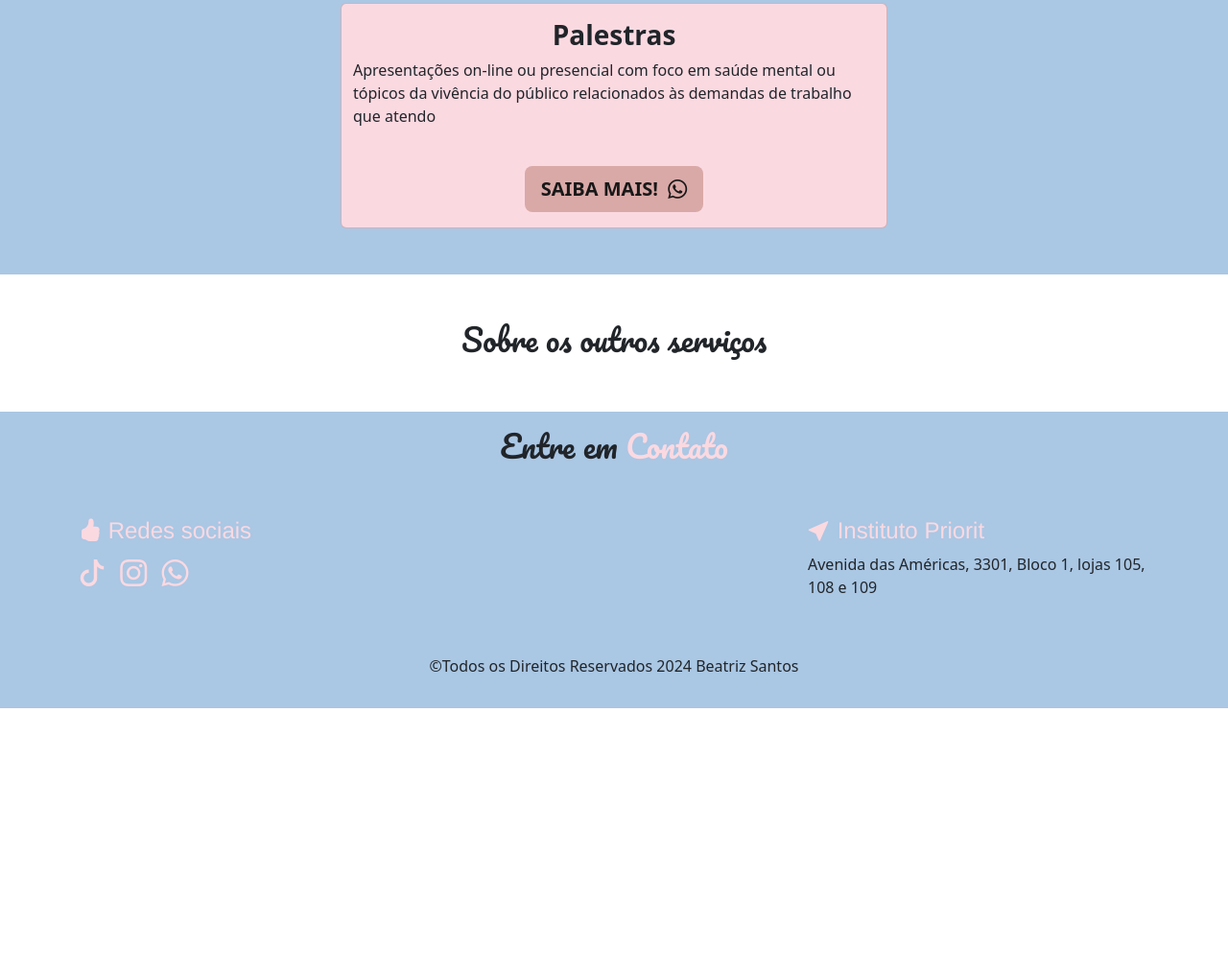
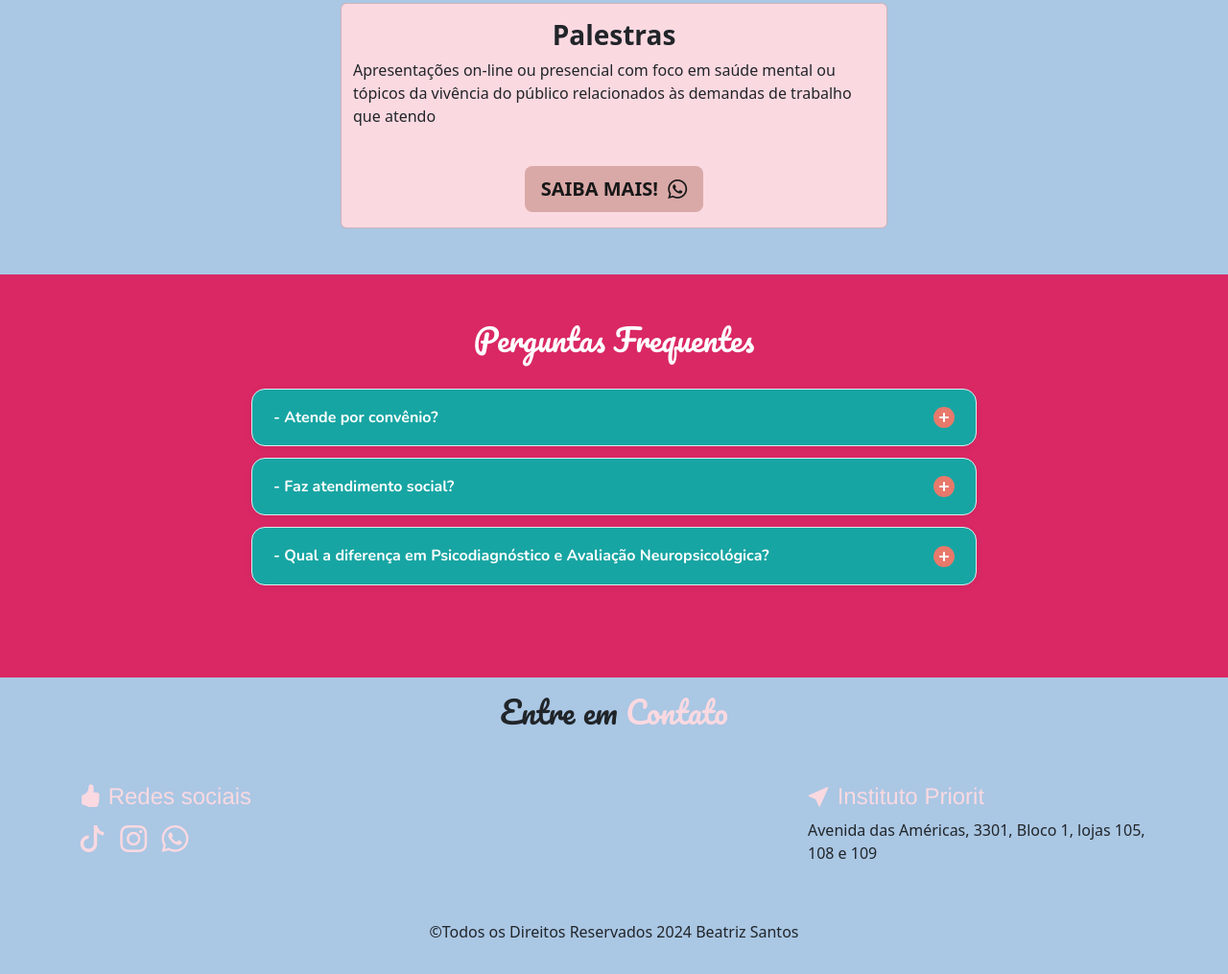
Before and after one commit to jake7038/Psicologa-Beatriz-Santos, a website: page index.html in a window 1280 px wide. Shown: the part 3553-4568 px from the top of the page at 96% size. Before the commit the page ends 4291 px from the top, so only its background shows below. Drawn offline with nearby package versions, Linux system fonts and the light colour scheme.

Commit message:
feat: faq

```diff
--- /dev/null
+++ b/faq.js
@@ -0,0 +1,47 @@
+(function () {
+    'use strict';
+
+    document.addEventListener('DOMContentLoaded', initFaq);
+
+    function initFaq() {
+        const items = document.querySelectorAll('.faq-item');
+        if (!items.length) return;
+
+        items.forEach(function (item) {
+            const btn    = item.querySelector('.faq-question');
+            const answer = item.querySelector('.faq-answer');
+            if (!btn || !answer) return;
+
+            btn.addEventListener('click', function () {
+                const isOpen = item.classList.contains('is-open');
+
+                closeAll(items);
+
+                if (!isOpen) {
+                    openItem(item, answer, btn);
+                }
+            });
+        });
+    }
+
+  // ── Abre um item ─────────────────────────────────────────
+    function openItem(item, answer, btn) {
+        item.classList.add('is-open');
+        btn.setAttribute('aria-expanded', 'true');
+
+        // Define max-height com a altura real do conteúdo
+        answer.style.maxHeight = answer.scrollHeight + 'px';
+    }
+
+  // ── Fecha todos os itens ─────────────────────────────────
+    function closeAll(items) {
+        items.forEach(function (item) {
+        const btn    = item.querySelector('.faq-question');
+        const answer = item.querySelector('.faq-answer');
+
+        item.classList.remove('is-open');
+        if (btn)    btn.setAttribute('aria-expanded', 'false');
+        if (answer) answer.style.maxHeight = '0';
+        });
+    }
+})();
--- a/index.html
+++ b/index.html
@@ -14,8 +14,9 @@
 
     <link rel="stylesheet" href="./build/styles/styles.css">
 
-    <link rel="shortcut icon" href="img/psico1.ico" type="image/x-icon">
+    <link rel="shortcut icon" href="img/fotos/logobia.png" type="image/x-icon">
     <script src="https://unpkg.com/scrollreveal"></script>
+    <script src="faq.js"></script>
 </head>
 <body>
     <header class="navbar navbar-expand-lg sticky-top pb-4 pt-4" id="cabecalho">
@@ -331,7 +332,47 @@
     </section>
 
     <section id="duvidas" class=" pt-5 pb-5">
-        <h2 class="section-title  text-center " style="font-family: Pacifico;"> Sobre os outros serviços</h2>
+        <h2 class="section-title  text-center " style="font-family: Pacifico;">Perguntas Frequentes</h2>
+        <div class="faq-container container pt-4 pb-5">
+            <div class="faq-list">
+
+                <div class="faq-item">
+                    <button class="faq-question" aria-expanded="false">
+                        <span>- Atende por convênio?</span>
+                        <span class="faq-icon" aria-hidden="true"></span>
+                    </button>
+                    <div class="faq-answer">
+                        <p>Não, mas emito nota fiscal para reembolso de plano de saúde</p>
+                    </div>
+                </div>
+
+                <div class="faq-item">
+                    <button class="faq-question" aria-expanded="false">
+                        <span>- Faz atendimento social?</span>
+                        <span class="faq-icon" aria-hidden="true"></span>
+                    </button>
+                    <div class="faq-answer">
+                        <p>Sim, mas é destinado para quem ganha até dois salários mínimos como renda.
+                        A diferença entre o atendimento social e o regular é apenas a precificação  </p>
+                    </div>
+                </div>
+
+                <div class="faq-item">
+                    <button class="faq-question" aria-expanded="false">
+                        <span>- Qual a diferença em Psicodiagnóstico e Avaliação Neuropsicológica?</span>
+                        <span class="faq-icon" aria-hidden="true"></span>
+                    </button>
+                    <div class="faq-answer">
+                        <p>
+                            O Psicodiagnóstico é focado em analisar o funcionamento psicológico de uma pessoa.
+                            A Avaliação Neuropsicológica analisa não apenas o psicológico, mas também toda a cognição:
+                            atenção, memória, linguagem, funções executivas (organização, planejamento, monitoramento...) raciocínio, percepção, cognição social
+                        </p>
+                    </div>
+                </div>
+            </div>
+        </div>
+
 
 
     </section>
--- a/src/styles/main.less
+++ b/src/styles/main.less
@@ -81,9 +81,7 @@
     border-radius: 10px;
 }
 
-#duvidas{
 
-}
 
 .contato{
 
@@ -273,6 +271,149 @@
 }
 
 
+#duvidas{
+    background-color: @corfundoterapia;
+        .faq-container {
+    max-width: 780px;
+    }
+    h2{
+        color: #ffff;
+    }
+
+    // ── Lista ────────────────────────────────────────────────
+    .faq-list {
+    display: flex;
+    flex-direction: column;
+    gap: 12px;
+    }
+
+    // ── Item (card) ──────────────────────────────────────────
+    .faq-item {
+    background: @corrosaterapia;
+    color: #ffff;
+    border: 1.5px solid #d9eeee;
+    border-radius: 14px;
+    overflow: hidden;
+    box-shadow: 0 2px 8px rgba(0, 0, 0, 0.05);
+    transition: box-shadow 0.35s ease,
+                border-color 0.35s ease;
+
+    &:hover {
+        box-shadow: 0 4px 18px rgba(23, 165, 163, 0.12);
+        border-color: lighten(#17a5a3, 20%);
+    }
+
+    // ── estado aberto ──
+    &.is-open {
+        color: #ffff;
+        border-color: #17a5a3;
+        box-shadow: 0 4px 20px rgba(23, 165, 163, 0.18);
+
+        .faq-question {
+        color: #ffff;
+        }
+
+        .faq-icon {
+        background-color:  #e8796b;
+
+
+        &::after {
+            transform: rotate(90deg) scaleY(0);
+            opacity: 0;
+        }
+        }
+    }
+    }
+
+    // ── Botão pergunta ───────────────────────────────────────
+    .faq-question {
+    display: flex;
+    justify-content: space-between;
+    align-items: center;
+    gap: 16px;
+
+    width: 100%;
+    padding: 18px 22px;
+
+    background: transparent;
+    border: none;
+    cursor: pointer;
+    text-align: left;
+
+    font-family: 'Nunito', sans-serif;
+    font-weight: 700;
+    font-size: 1rem;
+    color: #ffff;
+    line-height: 1.4;
+
+    transition: color 0.35s ease;
+
+    &:focus-visible {
+        outline: 2px solid #17a5a3;
+        outline-offset: -2px;
+    }
+    }
+
+    // ── Ícone +/– ────────────────────────────────────────────
+    .faq-icon {
+    flex-shrink: 0;
+    position: relative;
+    width: 22px;
+    height: 22px;
+    border-radius: 50%;
+    background-color: #e8796b;
+    transition: background-color 0.35s ease,
+                transform 0.35s ease;
+
+    // traço horizontal
+    &::before,
+    &::after {
+        content: '';
+        position: absolute;
+        inset: 0;
+        margin: auto;
+        background: #fff;
+        border-radius: 2px;
+        transition: transform 0.35s ease,
+                    opacity   0.35s ease;
+    }
+
+    &::before {
+        width: 10px;
+        height: 2px;
+    }
+
+    // traço vertical
+    &::after {
+        width: 2px;
+        height: 10px;
+    }
+    }
+
+    // ── Resposta (drawer) ─────────────────────────────────────
+    .faq-answer {
+    // altura controlada via JS com max-height
+    max-height: 0;
+    overflow: hidden;
+    transition: max-height 0.35s cubic-bezier(0.4, 0, 0.2, 1);
+
+    p {
+        margin: 0;
+        padding: 0 22px 20px;
+        font-family: 'Nunito', sans-serif;;
+        font-size: 0.95rem;
+        color: #ffff;
+        line-height: 1.7;
+        border-top: 1px solid #d9eeee;
+        padding-top: 14px;
+    }
+}
+
+
+}
+
+
+
 @media (max-width: 767px) {
 .carousel-item img{
     height: 280px;
@@ -336,6 +477,8 @@ header button span{
     }
 }
 
+
+
 header ul{
     margin-top: 10px;
 }
```
Also changed, not shown: build/styles/styles.css, img/fotos/logobia.png (added), 1 other file.
